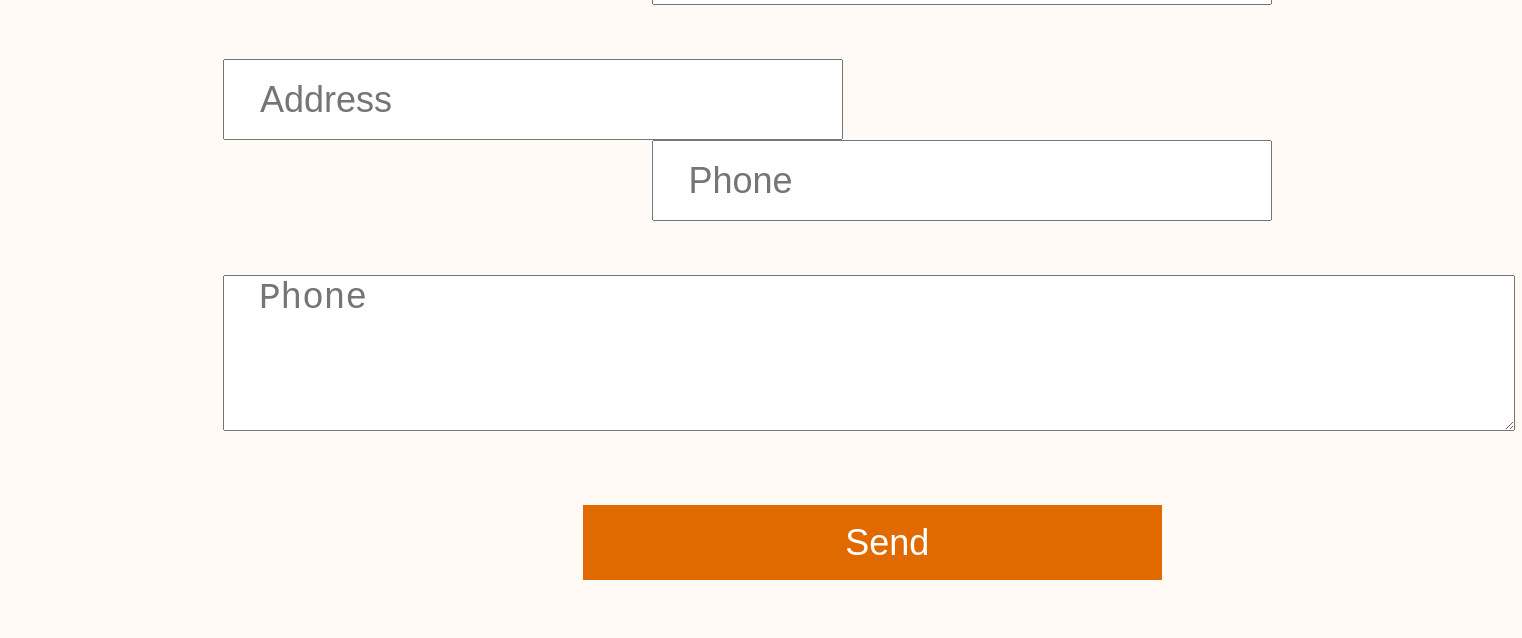
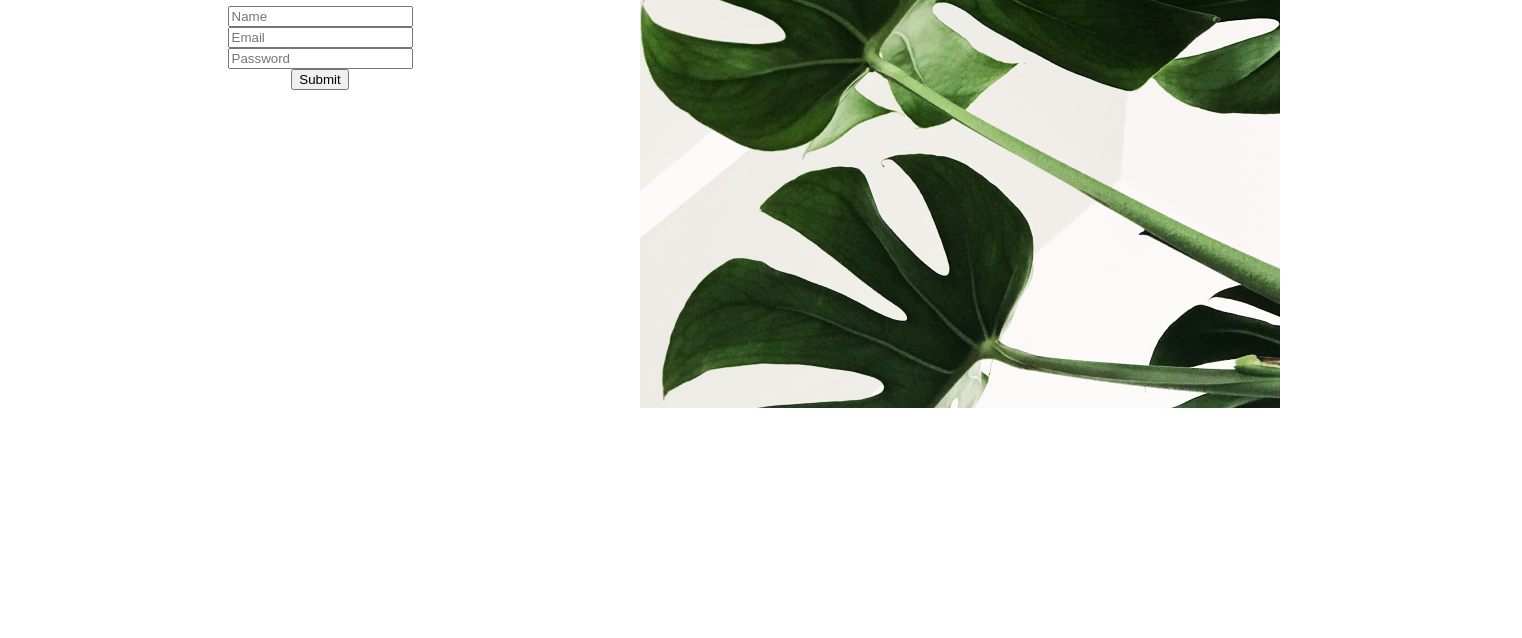
Before and after one commit to RasimAghayev/qa-m-a, a website: page index.html in a window 1280 px wide. Shown: the part 392-1030 px from the top of the page, 1522 px wide, since content can reach past the window. After the commit the page ends 800 px from the top, so only its background shows below. Drawn offline with Linux system fonts and the light colour scheme.

Commit message:
.gitignore add

```diff
--- a/index.html
+++ b/index.html
@@ -14,38 +14,32 @@
 
 
 <body>
-    <div class="contact__us">
-        <div class="contact__us_label">
-            Contact Us
+    <div class="login_page">
+        <div class="left_page">
+            <div class="left_page_internal">
+                <h1>Get Start now</h1>
+                <div> <input type="text" placeholder="Name"></div>
+                <div> <input type="text" placeholder="Email"></div>
+                <div> <input type="text" placeholder="Password"></div>
+                <div> <input type="submit"></div>
+            </div>
         </div>
-        <div class="contact_us_form">
-            <form action="/action_page.php">
-                <div class="contact__us_input">
-                    <div class="contact__us_input_first">
-                        <input type="text" placeholder="Full Name" required>
-                    </div>
-                    <div class="contact__us_input_second">
-                        <input type="text" placeholder="Email" required>
-                    </div>
-                </div>
-                <div class="contact__us_input">
-                    <div class="contact__us_input_first">
-                        <input type="text" placeholder="Address" required>
-                    </div>
-                    <div class="contact__us_input_second">
-                        <input type="text" placeholder="Phone" required>
-                    </div>
-                </div>
-                <div class="contact__us_input">
-                    <textarea name="textareaName"  placeholder="Phone" id="" cols="30" rows="10"></textarea>
-                </div>
-                <div class="contact__us_input contact__us_button">
-                    <button>Send</button>
-                </div>
-            </form>
+        <div class="right_page">
+            <img src="img/login_right_image.png" alt="Test image">
         </div>
     </div>
 </body>
 
+<script>
+    var deyisen_bir;
+    var deyisen_iki=6;
+    var deyisen_uc=8;
+    console.log(deyisen_bir);
+    if(deyisen_iki>deyisen_uc){
+        console.log("Birinci sayı ikinciye eşit veya daha büyük");
+    }else{
+        console.log('İki Sayı Eşit');
+    }
 
+</script>
 </html>
--- /dev/null
+++ b/package.json
@@ -0,0 +1,5 @@
+{
+  "devDependencies": {
+    "cypress": "^13.3.0"
+  }
+}
--- a/style.css
+++ b/style.css
@@ -1,52 +1,34 @@
 body{
-    background-color: #fffaf5;
-}
-.contact__us{
-    margin: 71px 0 0 215px;
+    margin: 0;
+    padding: 0;
+    box-sizing: border-box;
+    height: 100vh;
 }
 
-.contact__us_label{
-    font-size: 56px;
-    font-weight: 800;
-    padding-bottom: 100px;
+.login_page{
+    /* border: 1px solid red; */
+    height: 100%;
+    display: flex;
+    justify-content: space-between;
 }
-.contact_us_form{
-    display: inline;
+.left_page{
+    width: 50%;
 }
-.contact_us_form input,button{
-    width: 579.46px;
-    height: 75px;
-    font-size: 36px;
-    padding-left: 35px;
+.left_page_internal{
+    /* border: 1px solid red; */
+    display: flex;
+    flex-direction: column;
+    justify-content: center;
+    align-items: center;
+    height: 100%;
 }
-.contact_us_form .contact__us_button{
-    padding-top: 20px;
-    border: none;
-    color: white;
-    text-align: center;
-    margin-left: 360px;
-    margin-right: 360px;
+
+.right_page{
+    width: 50%;
+    overflow: hidden;
 }
-.contact_us_form button{
-    background-color: #e16a00;
-    border: none;
-    color: white;
+
+.right_page img{
+    /* height: 100%; */
+    object-fit: cover;
 }
-.contact_us_form textarea{
-    width: 1253px;
-    height: 150px;
-    font-size: 36px;
-    padding-left: 35px;
-}
-.contact__us_input{
-    margin-bottom: 50px;
-    display: inline-block;
-}
-.contact__us_input_first {
-    margin-right: 50px;
-    float: left;
-
-}
-.contact__us_input_second{
-    float: right;
-}
```
Also changed, not shown: cypress.config.js (added, +9 -0 lines), cypress/e2e/spec.cy.js (added, +5 -0 lines), cypress/fixtures/example.json (added, +5 -0 lines), cypress/support/commands.js (added, +25 -0 lines), cypress/support/e2e.js (added, +20 -0 lines), .github/cypress.yml (added), img/login_right_image.png (added), 3 other files.
